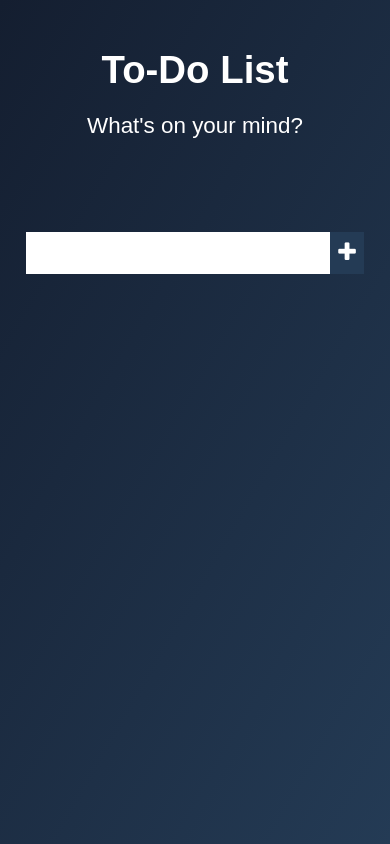
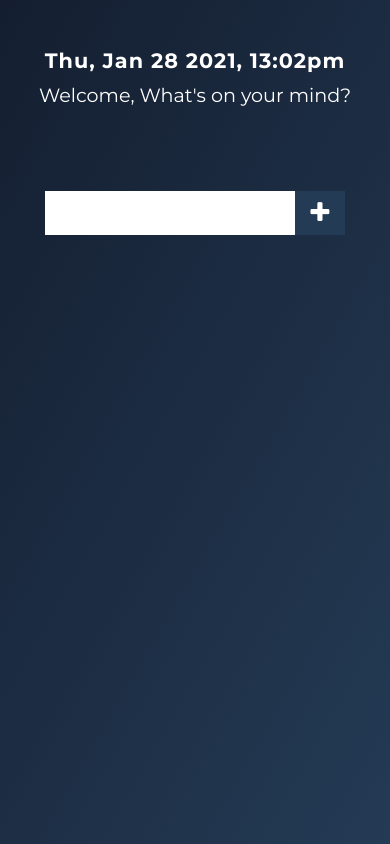
Before and after one commit to jmartindg/mytodolist.github.io, a plain HTML site: page index.html in a window 390 px wide. Drawn offline with Linux system fonts and the light colour scheme.

Commit message:
Minor Styling Changes

```diff
--- a/index.html
+++ b/index.html
@@ -4,15 +4,16 @@
     <meta charset="UTF-8">
     <meta name="viewport" content="width=device-width, initial-scale=1.0">
     <link rel="stylesheet" href="https://stackpath.bootstrapcdn.com/font-awesome/4.7.0/css/font-awesome.min.css">
+    <link href="https://fonts.googleapis.com/css2?family=Montserrat:wght@300;400;500;700&display=swap" rel="stylesheet">
     <link rel="stylesheet" href="styles.css">
-    <link rel="icon" href="img/to-do.svg">
-    <title>To-Do List | What's on your mind?</title>
+    <link rel="icon" href="/ToDoList/img/to-do.svg">
+    <title>To-Do List</title>
 </head>
 <body>
 
     <header>
-        <h1>To-Do List</h1>
-        <p>What's on your mind?</p>
+        <div class="date"></div>
+        <p>Welcome, What's on your mind?</p>
     </header>
     <form>
         <input type="text" class="todo-input">
--- a/main.js
+++ b/main.js
@@ -2,6 +2,7 @@
 const todoInput = document.querySelector('.todo-input');
 const todoButton = document.querySelector('.todo-button');
 const todoList = document.querySelector('.todo-list');
+document.querySelector('.date').innerHTML = formatAMPM();
 
 //Event Listeners
 todoButton.addEventListener('click', addTodo);
@@ -51,3 +52,15 @@ function deleteCheck(e){
         todo.classList.toggle("completed")
     }
 }
+
+// Add Date
+
+function formatAMPM() {
+    var date = new Date(),
+        minutes = date.getMinutes().toString().length == 1 ? '0'+date.getMinutes() : date.getMinutes(),
+        hours = date.getHours().toString().length == 1 ? '0'+date.getHours() : date.getHours(),
+        ampm = date.getHours() >= 12 ? 'pm' : 'am',
+        months = ['Jan','Feb','Mar','Apr','May','Jun','Jul','Aug','Sep','Oct','Nov','Dec'],
+        days = ['Sun','Mon','Tue','Wed','Thu','Fri','Sat'];
+    return days[date.getDay()]+ ',' + ' '+months[date.getMonth()]+' '+date.getDate()+' '+date.getFullYear()+ ',' + ' '+hours+':'+minutes+ampm;
+}
--- a/styles.css
+++ b/styles.css
@@ -6,7 +6,7 @@
 body{
     background-image: linear-gradient(120deg, #141e30, #243b55);
     color: #ffffff;
-    font-family: Arial, Helvetica, sans-serif;
+    font-family: 'Montserrat', sans-serif;
     min-height: 100vh;
 }
 header{
@@ -29,7 +29,8 @@ header p{
 }
 form input, form button{
     padding: 0.5rem;
-    font-size: 1.4em;
+    width: 50px;
+    font-size: 1.5em;
     border: none;
     outline: none;
     background: #ffffff;
@@ -63,6 +64,10 @@ form button:hover{
     font-size: 1.4em;
     transition: all 0.5s ease;
 }
+.todo-input {
+    width: 400px;
+    padding-left: 10px;
+}
 .todo li{
     flex: 1;
 }
@@ -88,6 +93,13 @@ form button:hover{
     opacity: 0.5;
 }
 
+.date {
+    font-size: 2rem;
+    font-weight: 700;
+    padding-bottom: 10px;
+    letter-spacing: 1px;
+}
+
 @media (max-width: 846px){
     .todo-list{
         min-width: 60%;
@@ -102,14 +114,61 @@ form button:hover{
     .todo-list{
         min-width: 70%;
     }
+    .todo-input {
+        width: 350px;
+    }
+}
+@media (max-width: 560px){
+    .todo-list{
+        min-width: 70%;
+    }
+    .todo-input {
+        width: 300px;
+    }
+    .date {
+        font-size: 1.7rem;
+    }
+    header p {
+        font-size: 1.2rem;
+    }
 }
 @media (max-width: 479px){
     .todo-list{
-        min-width: 80%;
+        min-width: 65%;
+    }
+    .todo-input {
+        width: 250px;
+    }
+    .date {
+        font-size: 1.5rem;
     }
 }
 @media (max-width: 420px){
     .todo-list{
-        min-width: 85%;
+        min-width: 75%;
+    }
+    .date {
+        font-size: 1.3rem;
+    }
+    form {
+        margin-top: -40px;
     }
 }
+
+@media (max-width: 320px){
+    .todo-list{
+        min-width: 73%;
+    }
+    .date {
+        font-size: 1.1rem;
+    }
+    form {
+        margin-top: -10px;
+    }
+    header p {
+        font-size: 1rem;
+    }
+    form input {
+        width: 15px;
+    }
+}
```
